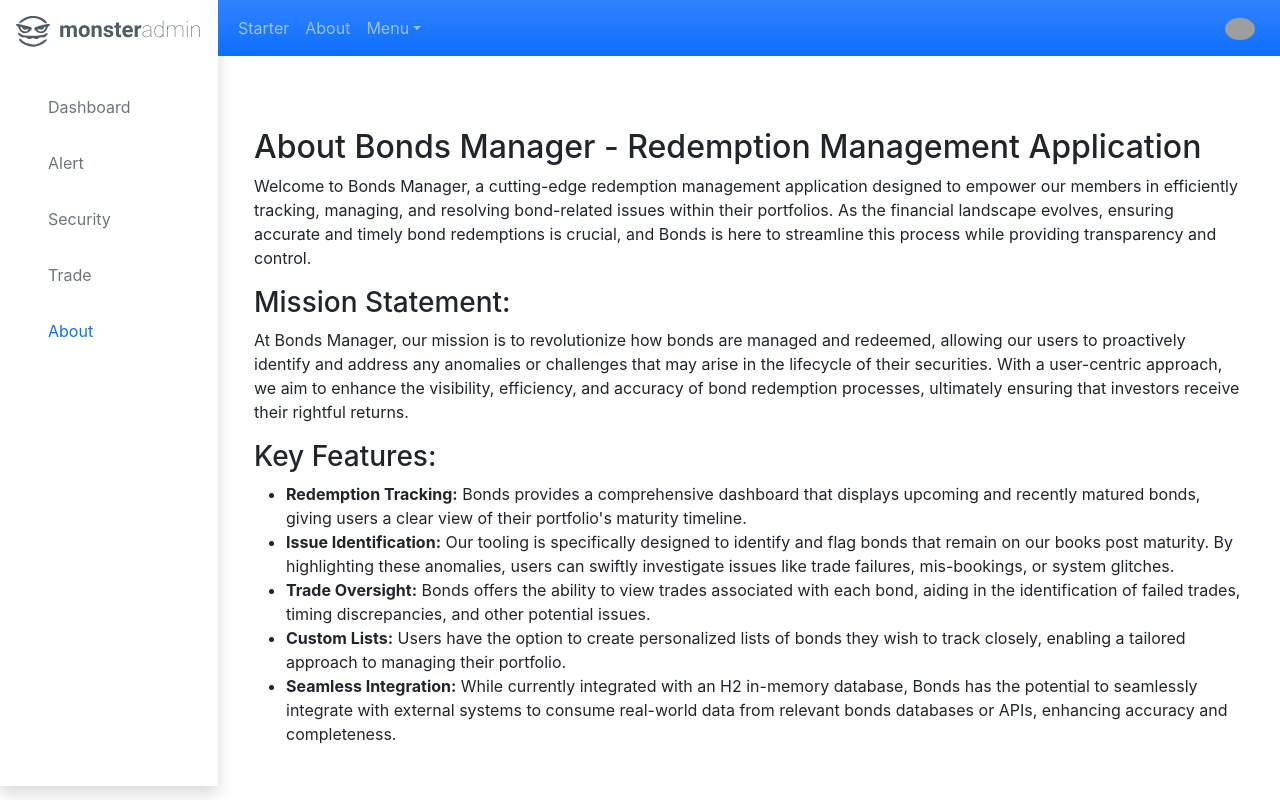
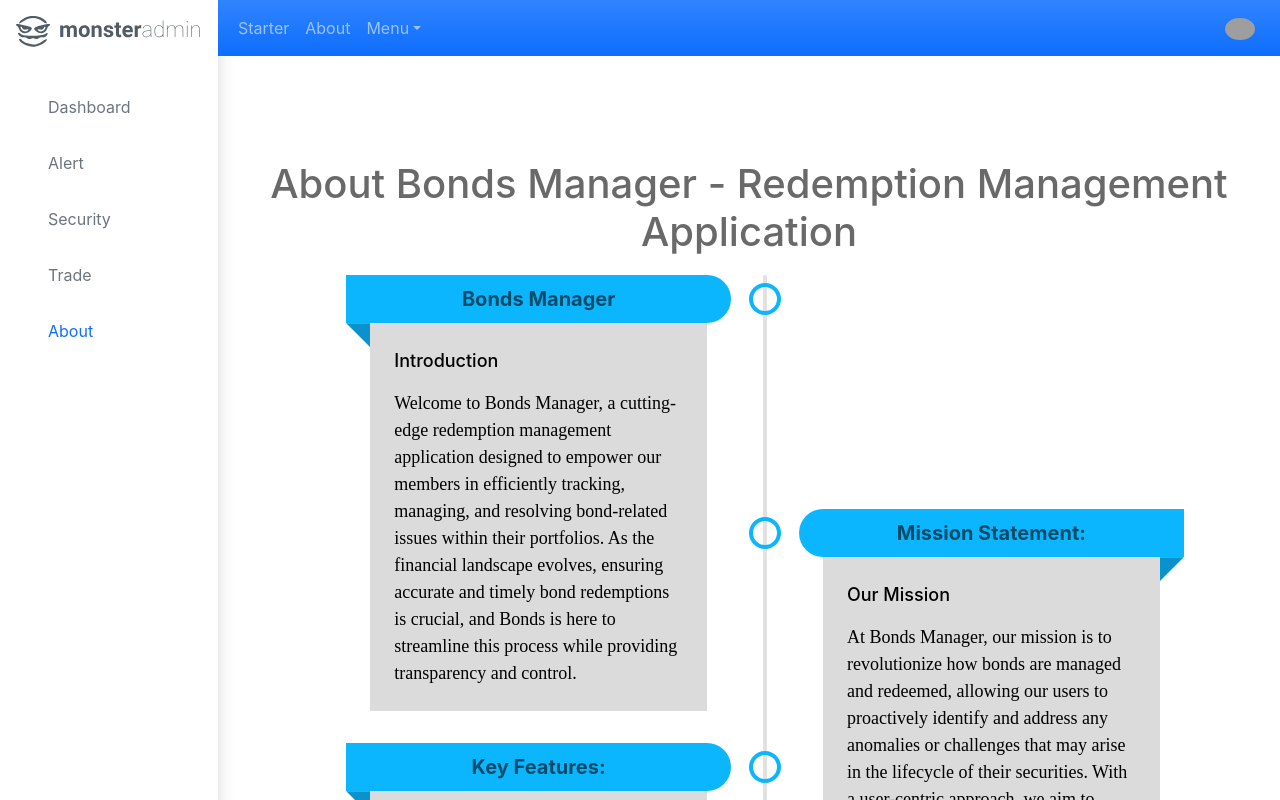
Before and after one commit to gayatri2/CodingChallenge_Group10_Frontend, a React (Create React App) app: page /about in a window 1280 px wide. Shown: the top 800 px of the page. Built offline with nearby package versions, Linux system fonts and the light colour scheme; grey boxes are pictures that could not be loaded; the HTML template or start-up script is replaced by a standard one.

Commit message:
About Us Feature added

```diff
--- a/package.json
+++ b/package.json
@@ -14,10 +14,13 @@
     "apexcharts": "^3.41.1",
     "axios": "^1.4.0",
     "bootstrap": "^5.3.1",
+    "deeps": "^1.4.5",
+    "legacy": "^0.0.3",
     "react": "^18.2.0",
     "react-apexcharts": "^1.4.1",
     "react-dom": "^18.2.0",
     "react-hook-form": "^7.45.2",
+    "react-responsive": "^9.0.2",
     "react-router-dom": "^6.14.2",
     "react-scripts": "5.0.1",
     "react-super-responsive-table": "^5.2.1",
--- /dev/null
+++ b/src/views/About.css
@@ -0,0 +1,193 @@
+@import url("https://fonts.googleapis.com/css2?family=Poppins:wght@300;500;700&display=swap");
+
+#timeline_section {
+    margin-top: 10vh;
+}
+
+#timeline_section h1 {
+    text-align: center;
+}
+
+#timeline_section ul {
+    --col-gap: 2rem;
+    --row-gap: 2rem;
+    --line-w: 0.25rem;
+    display: grid;
+    grid-template-columns: var(--line-w) 1fr;
+    grid-auto-columns: max-content;
+    column-gap: var(--col-gap);
+    list-style: none;
+    width: min(60rem, 90%);
+    margin-inline: auto;
+}
+
+/* line */
+#timeline_section ul::before {
+    content: "";
+    grid-column: 1;
+    grid-row: 1 / span 20;
+    background: rgb(225, 225, 225);
+    border-radius: calc(var(--line-w) / 2);
+}
+
+/* columns*/
+
+/* row gaps */
+#timeline_section ul li:not(:last-child) {
+    margin-bottom: var(--row-gap);
+}
+
+/* card */
+#timeline_section ul li {
+    grid-column: 2;
+    --inlineP: 1.5rem;
+    margin-inline: var(--inlineP);
+    grid-row: span 2;
+    display: grid;
+    grid-template-rows: min-content min-content min-content;
+}
+
+/* date */
+#timeline_section ul li .date {
+    --dateH: 3rem;
+    height: var(--dateH);
+    margin-inline: calc(var(--inlineP) * -1);
+
+    text-align: center;
+    background-color: var(--accent-color);
+
+    color:#00000096 ;
+    font-size: 1.25rem;
+    font-weight: 700;
+
+    display: grid;
+    place-content: center;
+    position: relative;
+
+    border-radius: calc(var(--dateH) / 2) 0 0 calc(var(--dateH) / 2);
+}
+
+/* date flap */
+#timeline_section ul li .date::before {
+    content: "";
+    width: var(--inlineP);
+    aspect-ratio: 1;
+    background: var(--accent-color);
+    background-image: linear-gradient(rgba(0, 0, 0, 0.2) 100%, transparent);
+    position: absolute;
+    top: 100%;
+
+    clip-path: polygon(0 0, 100% 0, 0 100%);
+    right: 0;
+}
+
+/* circle */
+#timeline_section ul li .date::after {
+    content: "";
+    position: absolute;
+    width: 2rem;
+    aspect-ratio: 1;
+    background: var(--bgColor);
+    border: 0.3rem solid var(--accent-color);
+    border-radius: 50%;
+    top: 50%;
+
+    transform: translate(50%, -50%);
+    right: calc(100% + var(--col-gap) + var(--line-w) / 2);
+}
+
+/* title descr */
+#timeline_section ul li .title,
+ul li .descr {
+    background: var(--bgColor);
+    position: relative;
+    font-size: large;
+    padding-inline: 1.5rem;
+}
+
+#timeline_section ul li .title {
+    overflow: hidden;
+    padding-block-start: 1.5rem;
+    padding-block-end: 1rem;
+    font-weight: 500;
+    color: #000000;
+}
+
+#timeline_section ul li .descr {
+    padding-block-end: 1.5rem;
+    font-weight: 300;
+    color: #000000;
+    font-family: cursive;
+}
+
+/* shadows */
+/* #timeline_section ul li .title::before,
+ul li .descr::before {
+    content: "";
+    position: absolute;
+    width: 90%;
+    height: 0.5rem;
+    background: rgba(0, 0, 0, 0.5);
+    left: 50%;
+    border-radius: 50%;
+    filter: blur(4px);
+    transform: translate(-50%, 50%);
+}
+
+#timeline_section ul li .title::before {
+    bottom: calc(100% + 0.125rem);
+}
+
+#timeline_section ul li .descr::before {
+    z-index: -1;
+    bottom: 0.25rem;
+} */
+
+@media (min-width: 40rem) {
+    #timeline_section ul {
+        grid-template-columns: 1fr var(--line-w) 1fr;
+    }
+    #timeline_section ul::before {
+        grid-column: 2;
+    }
+    #timeline_section ul li:nth-child(odd) {
+        grid-column: 1;
+    }
+    #timeline_section ul li:nth-child(even) {
+        grid-column: 3;
+    }
+
+    /* start second card */
+    #timeline_section ul li:nth-child(2) {
+        grid-row: 2/4;
+    }
+
+    #timeline_section ul li:nth-child(odd) .date::before {
+        clip-path: polygon(0 0, 100% 0, 100% 100%);
+        left: 0;
+    }
+
+    #timeline_section ul li:nth-child(odd) .date::after {
+        transform: translate(-50%, -50%);
+        left: calc(100% + var(--col-gap) + var(--line-w) / 2);
+    }
+    #timeline_section ul li:nth-child(odd) .date {
+        border-radius: 0 calc(var(--dateH) / 2) calc(var(--dateH) / 2) 0;
+    }
+}
+
+#timeline_section .credits {
+    margin-top: 1rem;
+    text-align: right;
+}
+
+#timeline_section .credits a {
+    color: var(--color);
+}
+
+/* Entity */
+
+#timeline_section .entity {
+    --accent-color: #0bb6ff;
+    background-color:  #dbdbdb ;
+}
--- a/src/views/About.js
+++ b/src/views/About.js
@@ -1,35 +1,46 @@
 import React from 'react';
 
+import Container from '@mui/material/Container';
+import './About.css';
+import { useMediaQuery } from 'react-responsive';
+import Aos from "aos";
+import "aos/dist/aos.css";
 const AboutPage = () => {
+  Aos.init({ duration: 1000 });
+  const twoCols = useMediaQuery({ query: '(min-width: 640px)' });
   return (
-    <div className="container mt-5">
-      <h2>About Bonds Manager - Redemption Management Application</h2>
-      <p>
-        Welcome to Bonds Manager, a cutting-edge redemption management application designed to empower our members in efficiently tracking, managing, and resolving bond-related issues within their portfolios. As the financial landscape evolves, ensuring accurate and timely bond redemptions is crucial, and Bonds is here to streamline this process while providing transparency and control.
-      </p>
-      <h3>Mission Statement:</h3>
-      <p>
-        At Bonds Manager, our mission is to revolutionize how bonds are managed and redeemed, allowing our users to proactively identify and address any anomalies or challenges that may arise in the lifecycle of their securities. With a user-centric approach, we aim to enhance the visibility, efficiency, and accuracy of bond redemption processes, ultimately ensuring that investors receive their rightful returns.
-      </p>
-      <h3>Key Features:</h3>
-      <ul>
-        <li>
-          <strong>Redemption Tracking:</strong> Bonds provides a comprehensive dashboard that displays upcoming and recently matured bonds, giving users a clear view of their portfolio's maturity timeline.
-        </li>
-        <li>
-          <strong>Issue Identification:</strong> Our tooling is specifically designed to identify and flag bonds that remain on our books post maturity. By highlighting these anomalies, users can swiftly investigate issues like trade failures, mis-bookings, or system glitches.
-        </li>
-        <li>
-          <strong>Trade Oversight:</strong> Bonds offers the ability to view trades associated with each bond, aiding in the identification of failed trades, timing discrepancies, and other potential issues.
-        </li>
-        <li>
-          <strong>Custom Lists:</strong> Users have the option to create personalized lists of bonds they wish to track closely, enabling a tailored approach to managing their portfolio.
-        </li>
-        <li>
-          <strong>Seamless Integration:</strong> While currently integrated with an H2 in-memory database, Bonds has the potential to seamlessly integrate with external systems to consume real-world data from relevant bonds databases or APIs, enhancing accuracy and completeness.
-        </li>
-      </ul>
-    </div>
+    <Container id="timeline_section">
+        <div style={{ color: '#00000096' }}>
+            <h1 style={{marginBottom:"2%"}}>About Bonds Manager - Redemption Management Application</h1>
+        </div>
+        <ul style={{ color: '#DC143C' }}>
+            <li className="entity" data-aos={ twoCols ? 'fade-left' : 'fade-right' }>
+                <div className="date">Bonds Manager</div>
+                <div className="title">Introduction</div>
+                <div className="descr"> Welcome to Bonds Manager, a cutting-edge redemption management application designed to empower our members in efficiently tracking, managing, and resolving bond-related issues within their portfolios. As the financial landscape evolves, ensuring accurate and timely bond redemptions is crucial, and Bonds is here to streamline this process while providing transparency and control.</div>
+            </li>
+            <li className="entity" data-aos='fade-right'>
+                <div className="date">Mission Statement:</div>
+                <div className="title">Our Mission</div>
+                <div className="descr"> At Bonds Manager, our mission is to revolutionize how bonds are managed and redeemed, allowing our users to proactively identify and address any anomalies or challenges that may arise in the lifecycle of their securities. With a user-centric approach, we aim to enhance the visibility, efficiency, and accuracy of bond redemption processes, ultimately ensuring that investors receive their rightful returns.</div>
+            </li>
+            <li className="entity" data-aos={ twoCols ? 'fade-left' : 'fade-right' }>
+                <div className="date">Key Features:</div>
+                <div className="title">Redemption Tracking:</div>
+                <div className="descr">Bonds provides a comprehensive dashboard that displays upcoming and recently matured bonds, giving users a clear view of their portfolio's maturity timeline.</div>
+                <div className="title">Issue Identification:</div>
+                <div className="descr">Our tooling is specifically designed to identify and flag bonds that remain on our books post maturity. By highlighting these anomalies, users can swiftly investigate issues like trade failures, mis-bookings, or system glitches.</div>
+
+            </li>
+            <li className="entity" data-aos='fade-right'>
+                <div className="date">More Key Features</div>
+                <div className="title">Trade Oversight:</div>
+                <div className="descr">Bonds offers the ability to view trades associated with each bond, aiding in the identification of failed trades, timing discrepancies, and other potential issues.</div>
+                <div className="title">Seamless Integration:</div>
+                <div className="descr">While currently integrated with an H2 in-memory database, Bonds has the potential to seamlessly integrate with external systems to consume real-world data from relevant bonds databases or APIs, enhancing accuracy and completeness.</div>
+            </li>
+        </ul>
+    </Container>
   );
 };
 
```
Also changed, not shown: 1 other file (tests, documents, lock files or other folders).
